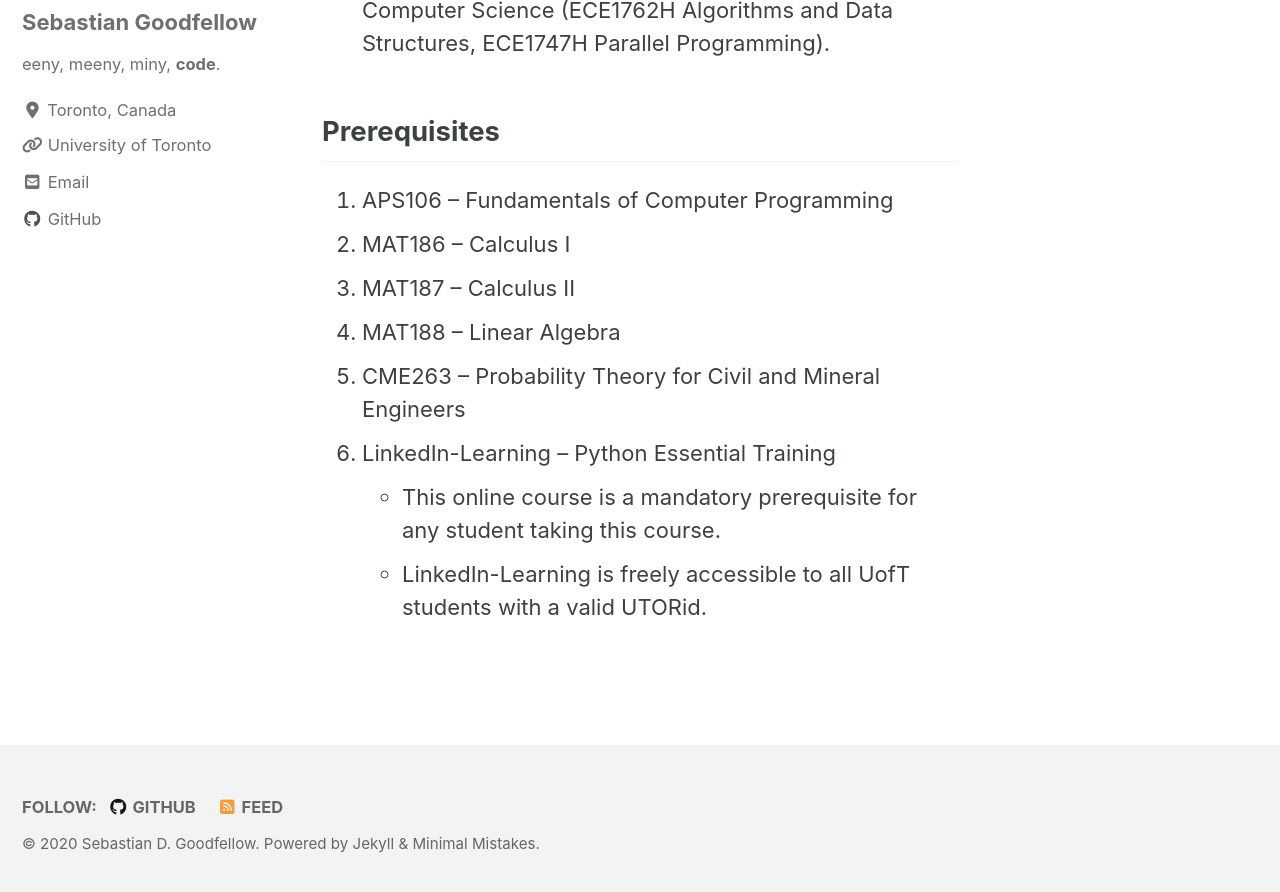
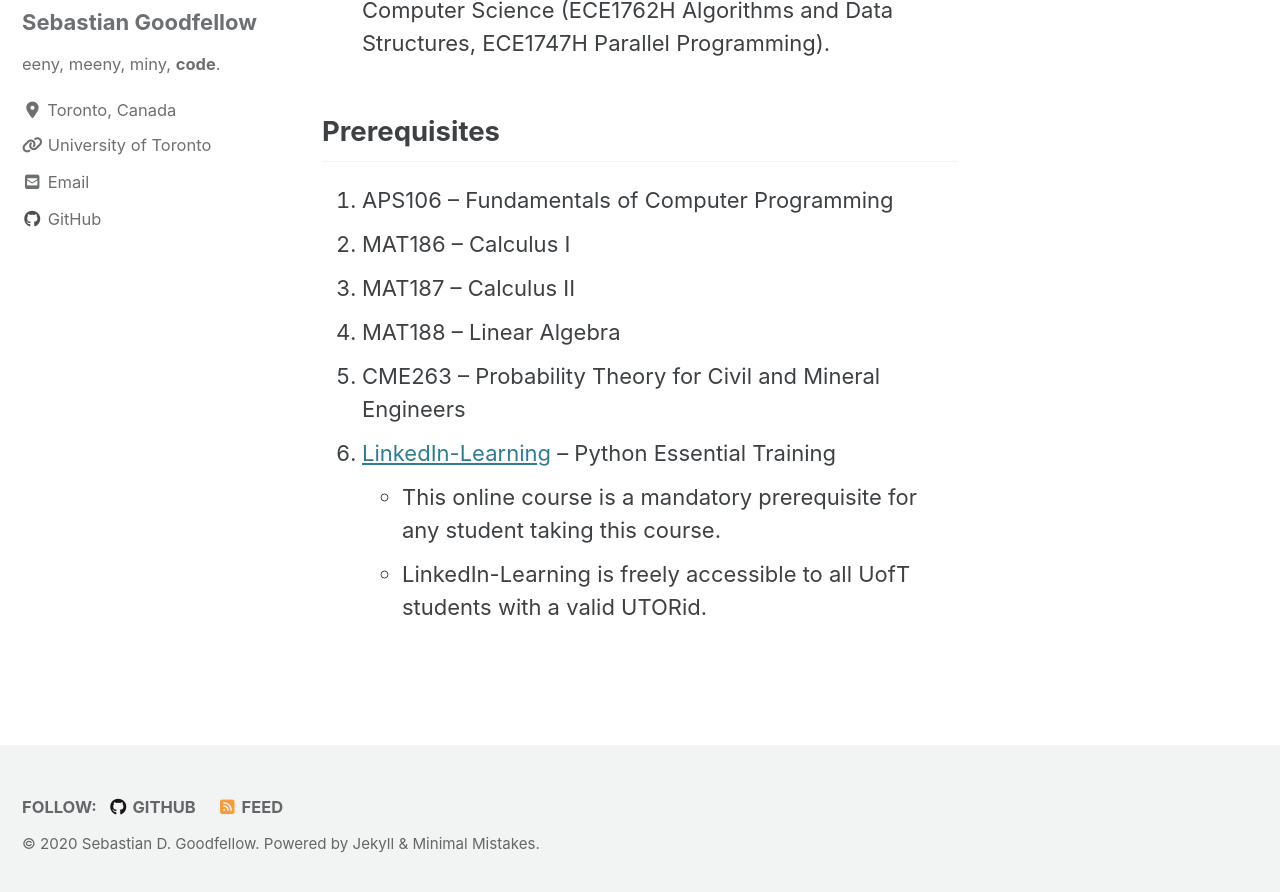
Before and after one commit to CME538-test/cme538.github.io, a Jekyll site: the page built from _pages/home.md, in a window 1280 px wide and 900 px high, scrolled down 2642 px. Shown: the top 892 px of the window. Built offline with Jekyll 4.4.1, drawn with Linux system fonts in a browser that asks for light colours; cached includes are drawn as plain includes; nearby versions of some CDN libraries; part of the change alters nothing that is shown.

Commit message:
- initial commit

```diff
--- a/_pages/home.md
+++ b/_pages/home.md
@@ -54,6 +54,6 @@ Machine Learning).), and Computer Science (ECE1762H Algorithms and Data Structur
 3.	MAT187 – Calculus II
 4.	MAT188 – Linear Algebra
 5.	CME263 – Probability Theory for Civil and Mineral Engineers
-6.	LinkedIn-Learning – Python Essential Training<br>
+6.	[LinkedIn-Learning](https://www.linkedin.com/learning-login/) – Python Essential Training<br>
     - This online course is a mandatory prerequisite for any student taking this course.<br>
     - LinkedIn-Learning is freely accessible to all UofT students with a valid UTORid.
```
